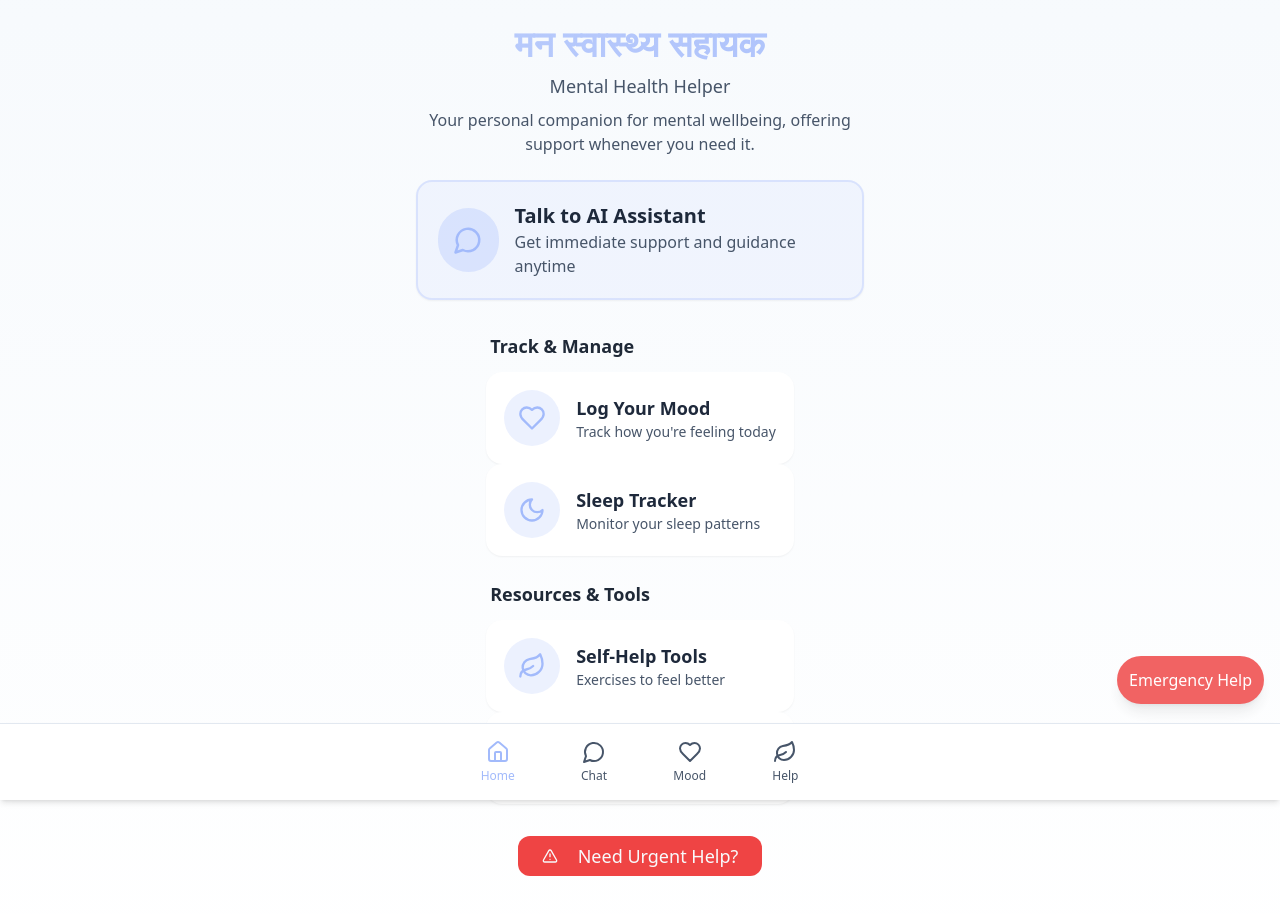
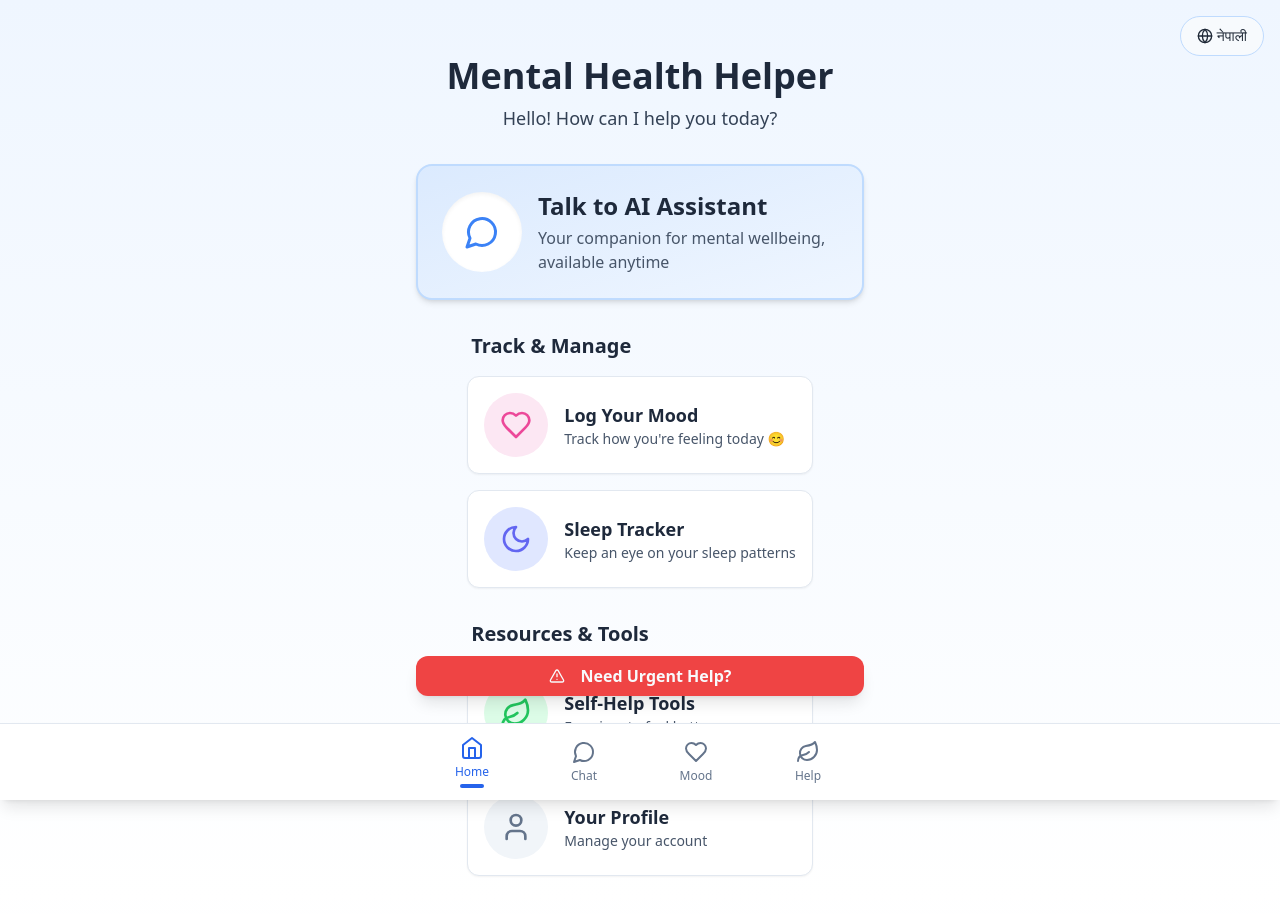
Before and after one commit to Pramis123/mindcare-connect-app, a React (Vite) app: page / in a window 1280 px wide. Shown: the top 914 px of the page. Built offline with nearby package versions, Linux system fonts and the light colour scheme.

Commit message:
Redesign HomeScreen with improved UI, accessibility, and bilingual support

```diff
--- a/src/pages/HomeScreen.tsx
+++ b/src/pages/HomeScreen.tsx
@@ -1,35 +1,60 @@
-
-import { Link } from "react-router-dom";
-import { MessageCircle, Heart, AlertTriangle, Leaf, Moon, User } from "lucide-react";
+import { useState } from "react";
+import { Link, useLocation } from "react-router-dom";
+import { MessageCircle, Heart, AlertTriangle, Leaf, Moon, User, Globe } from "lucide-react";
 import Layout from "@/components/Layout";
 import { Button } from "@/components/ui/button";
 import { Card } from "@/components/ui/card";
+import { cn } from "@/lib/utils";
 
 const HomeScreen = () => {
+  const [language, setLanguage] = useState<"en" | "ne">("en");
+  const location = useLocation();
+
+  const toggleLanguage = () => {
+    setLanguage(prev => prev === "en" ? "ne" : "en");
+  };
+
   return (
-    <Layout>
-      <div className="page-container">
-        <header className="text-center mb-6">
-          <h1 className="text-3xl md:text-4xl font-bold mb-2 text-slate-800 bg-gradient-to-r from-primary/60 to-primary bg-clip-text text-transparent">
-            मन स्वास्थ्य सहायक
+    <Layout hideNav hideCrisisButton>
+      <div className="page-container bg-gradient-to-b from-blue-50 to-white">
+        {/* Language Toggle */}
+        <div className="absolute top-4 right-4">
+          <Button
+            onClick={toggleLanguage}
+            variant="outline"
+            className="flex items-center gap-1 rounded-full border-blue-200 hover:bg-blue-100 transition-all"
+            aria-label={language === "en" ? "Switch to Nepali" : "Switch to English"}
+          >
+            <Globe size={16} />
+            <span className="font-medium text-sm">{language === "en" ? "नेपाली" : "English"}</span>
+          </Button>
+        </div>
+
+        {/* Header with Nepali and English text */}
+        <header className="text-center mb-8 pt-8">
+          <h1 className="text-4xl font-bold mb-2 text-slate-800">
+            {language === "en" ? "Mental Health Helper" : "मन स्वास्थ्य सहायक"}
           </h1>
-          <p className="text-lg text-slate-600">Mental Health Helper</p>
-          <p className="text-base text-slate-600 mt-2 max-w-md mx-auto">
-            Your personal companion for mental wellbeing, offering support whenever you need it.
+          <p className="text-lg text-slate-700 mt-2 max-w-md mx-auto">
+            {language === "en" ? "Hello! How can I help you today?" : "नमस्ते! म तपाईंलाई कसरी मद्दत गर्न सक्छु?"}
           </p>
         </header>
 
-        {/* Main Feature - Chatbot */}
+        {/* Main Feature - AI Assistant */}
         <div className="mb-8 max-w-md mx-auto">
-          <Link to="/chatbot">
-            <Card className="p-5 bg-primary/10 border-2 border-primary/30 hover:border-primary/50 transition-all duration-200 shadow-sm hover:shadow">
+          <Link to="/chatbot" className="block">
+            <Card className="p-6 bg-gradient-to-br from-blue-100 to-blue-50 border-2 border-blue-200 hover:border-blue-300 transition-all duration-200 shadow-md hover:shadow-lg rounded-2xl">
               <div className="flex items-center">
-                <div className="h-16 w-16 rounded-full bg-primary/30 flex items-center justify-center mr-4">
-                  <MessageCircle className="text-primary" size={30} />
+                <div className="h-20 w-20 rounded-full bg-white flex items-center justify-center mr-4 shadow-inner">
+                  <MessageCircle className="text-blue-500" size={36} />
                 </div>
-                <div>
-                  <h2 className="font-bold text-xl text-slate-800">Talk to AI Assistant</h2>
-                  <p className="text-base text-slate-600">Get immediate support and guidance anytime</p>
+                <div className="flex-1">
+                  <h2 className="font-bold text-2xl text-slate-800 mb-1">
+                    {language === "en" ? "Talk to AI Assistant" : "AI सहायकसँग कुरा गर्नुहोस्"}
+                  </h2>
+                  <p className="text-base text-slate-600">
+                    {language === "en" ? "Your companion for mental wellbeing, available anytime" : "मानसिक स्वास्थ्यको लागि तपाईंको साथी, जुनसुकै समयमा उपलब्ध"}
+                  </p>
                 </div>
               </div>
             </Card>
@@ -37,58 +62,99 @@ const HomeScreen = () => {
         </div>
 
         {/* Feature Categories */}
-        <div className="space-y-6 max-w-md mx-auto">
-          {/* Self-Help Category */}
-          <div>
-            <h2 className="text-lg font-semibold mb-3 px-1">Track & Manage</h2>
-            <div className="space-y-3">
+        <div className="space-y-8 max-w-md mx-auto">
+          {/* Track & Manage Category */}
+          <section>
+            <h2 className="text-xl font-bold mb-4 px-1 text-slate-800">
+              {language === "en" ? "Track & Manage" : "ट्र्याक र व्यवस्थापन"}
+            </h2>
+            <div className="grid grid-cols-1 gap-4">
               <FeatureCard
                 to="/mood"
-                icon={<Heart className="text-primary" size={28} />}
-                title="Log Your Mood"
-                description="Track how you're feeling today"
+                icon={<Heart className="text-pink-500" size={32} />}
+                iconBg="bg-pink-100"
+                title={language === "en" ? "Log Your Mood" : "तपाईंको मुड लग गर्नुहोस्"}
+                description={language === "en" ? "Track how you're feeling today 😊" : "आज तपाईं कस्तो महसुस गर्दै हुनुहुन्छ ट्र्याक गर्नुहोस् 😊"}
               />
 
               <FeatureCard
                 to="/sleep"
-                icon={<Moon className="text-primary" size={28} />}
-                title="Sleep Tracker"
-                description="Monitor your sleep patterns"
+                icon={<Moon className="text-indigo-500" size={32} />}
+                iconBg="bg-indigo-100"
+                title={language === "en" ? "Sleep Tracker" : "निद्रा ट्र्याकर"}
+                description={language === "en" ? "Keep an eye on your sleep patterns" : "तपाईंको निद्रा प्याटर्नमा नजर राख्नुहोस्"}
               />
             </div>
-          </div>
+          </section>
 
           {/* Resources Category */}
-          <div>
-            <h2 className="text-lg font-semibold mb-3 px-1">Resources & Tools</h2>
-            <div className="space-y-3">
+          <section>
+            <h2 className="text-xl font-bold mb-4 px-1 text-slate-800">
+              {language === "en" ? "Resources & Tools" : "स्रोतहरू र उपकरणहरू"}
+            </h2>
+            <div className="grid grid-cols-1 gap-4">
               <FeatureCard
                 to="/self-help"
-                icon={<Leaf className="text-primary" size={28} />}
-                title="Self-Help Tools"
-                description="Exercises to feel better"
+                icon={<Leaf className="text-green-500" size={32} />}
+                iconBg="bg-green-100"
+                title={language === "en" ? "Self-Help Tools" : "स्वयं-सहायता उपकरणहरू"}
+                description={language === "en" ? "Exercises to feel better" : "राम्रो महसुस गर्न अभ्यासहरू"}
               />
 
               <FeatureCard
                 to="/profile"
-                icon={<User className="text-primary" size={28} />}
-                title="Your Profile"
-                description="Manage your account"
+                icon={<User className="text-slate-500" size={32} />}
+                iconBg="bg-slate-100"
+                title={language === "en" ? "Your Profile" : "तपाईंको प्रोफाइल"}
+                description={language === "en" ? "Manage your account" : "तपाईंको खाता व्यवस्थापन गर्नुहोस्"}
               />
             </div>
-          </div>
+          </section>
         </div>
 
-        <Link to="/crisis" className="block max-w-md mx-auto mt-8">
-          <Button
-            variant="destructive"
-            className="w-full btn-large animate-scale"
-            aria-label="Get urgent help for a mental health crisis"
-          >
-            <AlertTriangle className="mr-2" size={22} />
-            Need Urgent Help?
-          </Button>
-        </Link>
+        {/* Crisis Button - Fixed position */}
+        <div className="fixed bottom-24 inset-x-0 px-4 py-2 z-20">
+          <Link to="/crisis" className="block max-w-md mx-auto">
+            <Button
+              variant="destructive"
+              className="w-full py-4 rounded-xl shadow-lg hover:shadow-xl transition-all duration-200 text-base font-bold"
+              aria-label={language === "en" ? "Get urgent help for a mental health crisis" : "मानसिक स्वास्थ्य संकटको लागि तत्काल सहयोग प्राप्त गर्नुहोस्"}
+            >
+              <AlertTriangle className="mr-2" size={24} />
+              {language === "en" ? "Need Urgent Help?" : "तत्काल सहायता चाहिन्छ?"}
+            </Button>
+          </Link>
+        </div>
+
+        {/* Custom Navigation Footer */}
+        <nav className="fixed bottom-0 left-0 right-0 bg-white border-t border-slate-200 py-3 px-4 shadow-lg z-10">
+          <div className="max-w-md mx-auto flex justify-around">
+            <NavLink
+              to="/"
+              icon={<Home size={24} />}
+              label={language === "en" ? "Home" : "होम"}
+              isActive={location.pathname === "/"}
+            />
+            <NavLink
+              to="/chatbot"
+              icon={<MessageCircle size={24} />}
+              label={language === "en" ? "Chat" : "च्याट"}
+              isActive={location.pathname === "/chatbot"}
+            />
+            <NavLink
+              to="/mood"
+              icon={<Heart size={24} />}
+              label={language === "en" ? "Mood" : "मूड"}
+              isActive={location.pathname === "/mood"}
+            />
+            <NavLink
+              to="/self-help"
+              icon={<Leaf size={24} />}
+              label={language === "en" ? "Help" : "मद्दत"}
+              isActive={location.pathname === "/self-help"}
+            />
+          </div>
+        </nav>
       </div>
     </Layout>
   );
@@ -97,17 +163,18 @@ const HomeScreen = () => {
 interface FeatureCardProps {
   to: string;
   icon: React.ReactNode;
+  iconBg: string;
   title: string;
   description: string;
 }
 
-const FeatureCard = ({ to, icon, title, description }: FeatureCardProps) => (
+const FeatureCard = ({ to, icon, iconBg, title, description }: FeatureCardProps) => (
   <Link to={to}>
-    <Card className="p-4 flex items-center bg-white hover:bg-primary/10 transition-all duration-200 border-2 border-transparent hover:border-primary/20 shadow-sm hover:shadow">
-      <div className="h-14 w-14 rounded-full bg-primary/20 flex items-center justify-center mr-4 touch-target">
+    <Card className="p-4 flex items-center bg-white hover:bg-blue-50/50 transition-all duration-200 border border-slate-200 hover:border-blue-200 shadow-sm hover:shadow rounded-xl">
+      <div className={cn("h-16 w-16 rounded-full flex items-center justify-center mr-4 touch-target", iconBg)}>
         {icon}
       </div>
-      <div>
+      <div className="flex-1">
         <h3 className="font-semibold text-lg text-slate-800">{title}</h3>
         <p className="text-sm text-slate-600">{description}</p>
       </div>
@@ -115,4 +182,54 @@ const FeatureCard = ({ to, icon, title, description }: FeatureCardProps) => (
   </Link>
 );
 
+// Custom Home icon component
+const Home = (props: any) => (
+  <svg
+    xmlns="http://www.w3.org/2000/svg"
+    width={props.size || 24}
+    height={props.size || 24}
+    viewBox="0 0 24 24"
+    fill="none"
+    stroke="currentColor"
+    strokeWidth="2"
+    strokeLinecap="round"
+    strokeLinejoin="round"
+    {...props}
+  >
+    <path d="m3 9 9-7 9 7v11a2 2 0 0 1-2 2H5a2 2 0 0 1-2-2z" />
+    <polyline points="9 22 9 12 15 12 15 22" />
+  </svg>
+);
+
+interface NavLinkProps {
+  to: string;
+  icon: React.ReactNode;
+  label: string;
+  isActive: boolean;
+}
+
+const NavLink = ({ to, icon, label, isActive }: NavLinkProps) => (
+  <Link
+    to={to}
+    className={cn(
+      "flex flex-col items-center justify-center px-2 min-w-[60px]",
+      isActive ? "text-blue-600" : "text-slate-500 hover:text-blue-600"
+    )}
+    aria-current={isActive ? "page" : undefined}
+  >
+    <div className="h-6 flex items-center justify-center">
+      {icon}
+    </div>
+    <span className={cn(
+      "text-xs mt-1",
+      isActive ? "font-medium" : "font-normal"
+    )}>
+      {label}
+    </span>
+    {isActive && (
+      <div className="h-1 w-6 bg-blue-600 rounded-full mt-1"></div>
+    )}
+  </Link>
+);
+
 export default HomeScreen;
```
